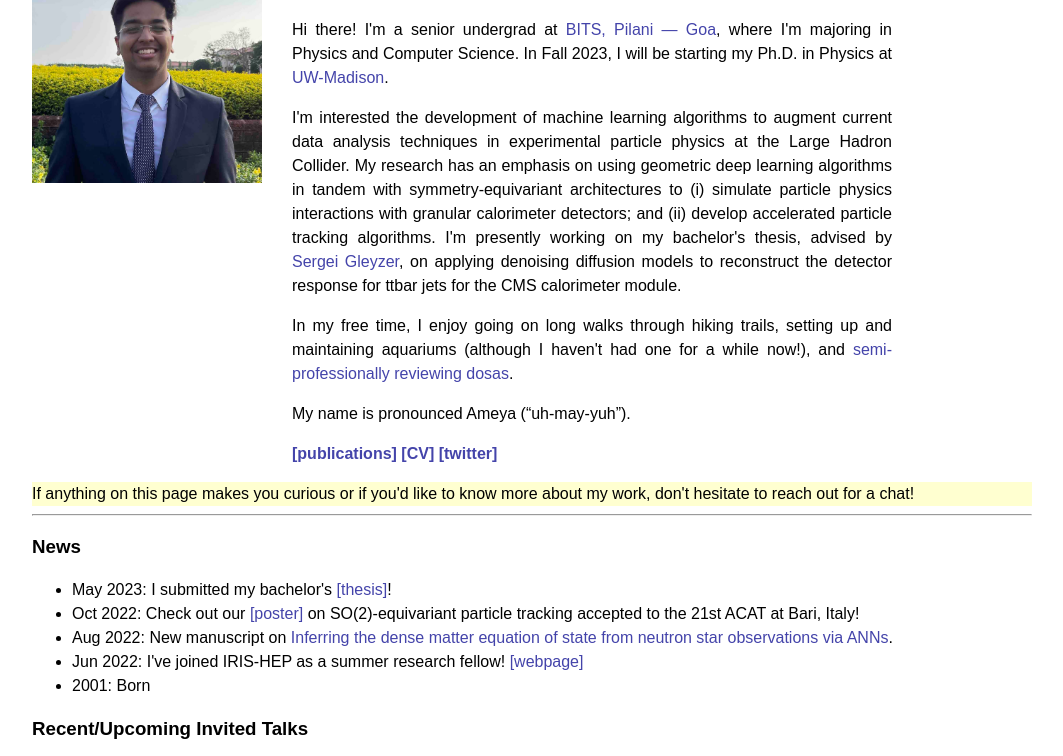
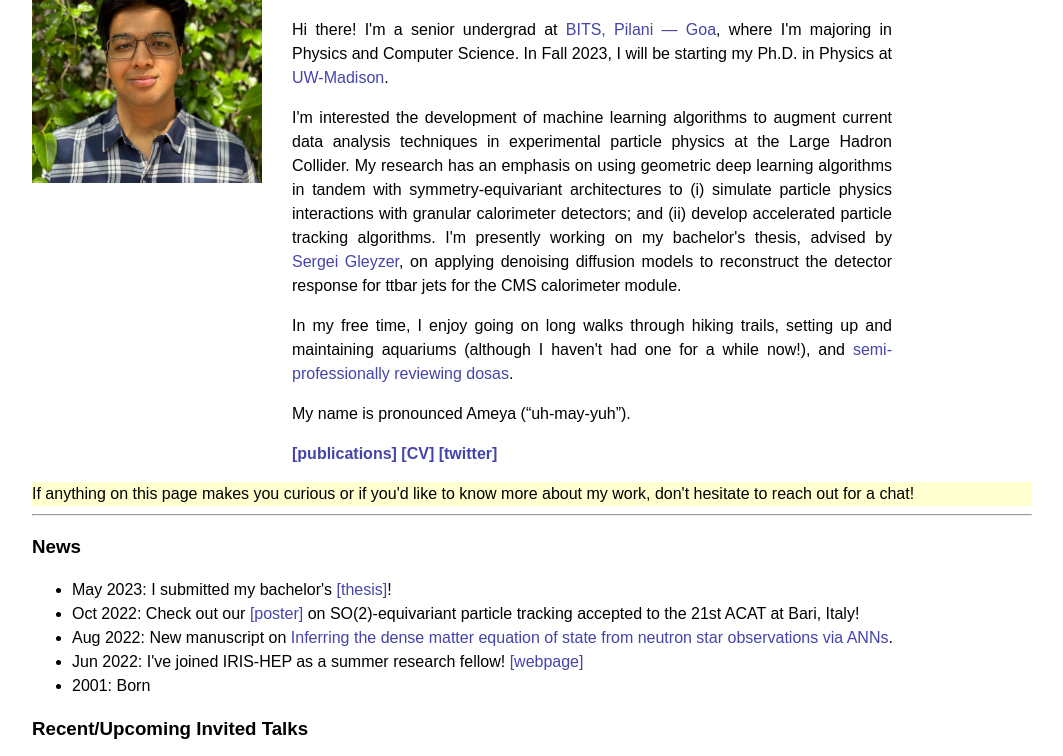
Before and after one commit to ameya1101/ameya1101.github.io, a plain HTML site: page index.html in a window 1280 px wide. Shown: the part 97-853 px from the top of the page, without its empty margins (108-1171 px from the left). Drawn offline with Linux system fonts and the light colour scheme; a script that the page names is missing.

Commit message:
update headshot

```diff
--- a/index.html
+++ b/index.html
@@ -87,7 +87,7 @@
                 <header>
                     <div class="column">
                         <a href="https://ameya1101.github.io/">
-                            <div class="headshot" style="background-image: url(&quot;./imgs/headshot.jpg&quot;);"></div>
+                            <div class="headshot" style="background-image: url(&quot;./imgs/headshot.jpeg&quot;);"></div>
                         </a>
                     </div>
                     <div class="desc">
```
Also changed, not shown: imgs/headshot.jpeg (added), imgs/headshot.jpg (deleted).
